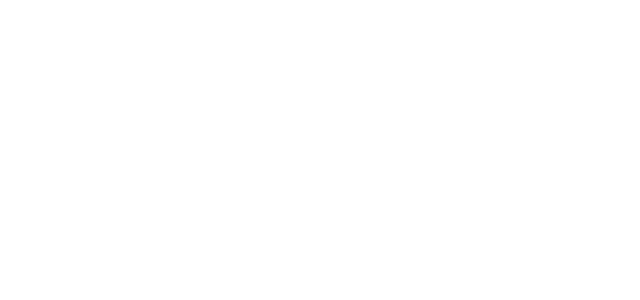
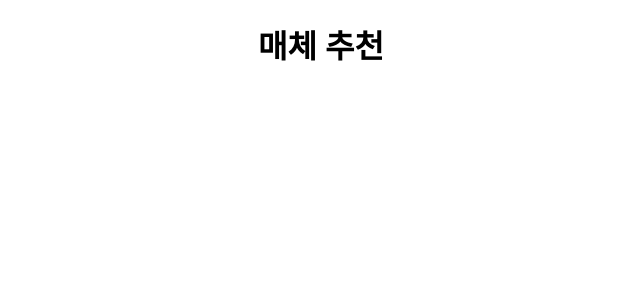
Before and after one commit to dahae8/Sherpa, a React (Create React App) app in the folder frontend/: page /mediaRecommend in a window 1280 px wide. Before the commit this address had no page. Shown: the top 300 px of the page, without its empty margins (319-959 px from the left). Built offline with nearby package versions, Linux system fonts and the light colour scheme; a web font is replaced by a local one.

Commit message:
💡 Feat: 매체추천페이지 생성

```diff
--- /dev/null
+++ b/frontend/src/components/pages/MediaRecommendPage/MediaRecommendPage.jsx
@@ -0,0 +1,12 @@
+import React from 'react';
+import axios from 'axios';
+
+
+export const MainPage = () => {
+  return (
+    <div>
+      <h1>매체 추천</h1>
+    </div>
+  );
+};
+export default MainPage;
--- a/frontend/src/routes/Route.jsx
+++ b/frontend/src/routes/Route.jsx
@@ -1,22 +1,23 @@
 import { Route, Routes } from 'react-router-dom';
-import MainPage from '../components/pages/MainPage';
+import MainPage from '../components/pages/MainPage/MainPage';
+import MediaRecommendPage from '../components/pages/MediaRecommendPage/MediaRecommendPage';
 
 function RouteLink(props) {
   return (
     <div>
       <Routes>
         <Route path="/" element={<MainPage />} />
-        {/* <Route path="/login" element={<LoginPage />} />
-        <Route path="/signup" element={<SignupPage />} />
-        <Route path="/mypage" element={<MyPage />} />
-        <Route path="//mediaRecommend" element={<MediaRecommend />} />
-        <Route path="/mediaResult/online" element={<MyPage />} />
-        <Route path="/mediaResult/tv" element={<MyPage />} />
-        <Route path="/mediaResult/radio" element={<MyPage />} />
-        <Route path="/mediaResult/newspaper" element={<MyPage />} />
-        <Route path="/mediaResult/outdoor" element={<MyPage />} />
-        <Route path="/keywordRecommend" element={<MyPage />} />
-        <Route path="/contentRecommend" element={<MyPage />} /> */}
+        {/* <Route path="/login" element={<LoginPage />} /> */}
+        {/* <Route path="/signup" element={<SignupPage />} /> */}
+        {/* <Route path="/mypage" element={<MyPage />} /> */}
+        <Route path="/mediaRecommend" element={<MediaRecommendPage />} />
+        {/* <Route path="/mediaResult/online" element={<MyPage />} /> */}
+        {/* <Route path="/mediaResult/tv" element={<MyPage />} /> */}
+        {/* <Route path="/mediaResult/radio" element={<MyPage />} /> */}
+        {/* <Route path="/mediaResult/newspaper" element={<MyPage />} /> */}
+        {/* <Route path="/mediaResult/outdoor" element={<MyPage />} /> */}
+        {/* <Route path="/keywordRecommend" element={<MyPage />} /> */}
+        {/* <Route path="/contentRecommend" element={<MyPage />} /> */}
       </Routes>
     </div>
   );
```
Also changed, not shown: frontend/src/components/pages/MainPage/MainPage.jsx (renamed from frontend/src/components/pages/MainPage.jsx).
